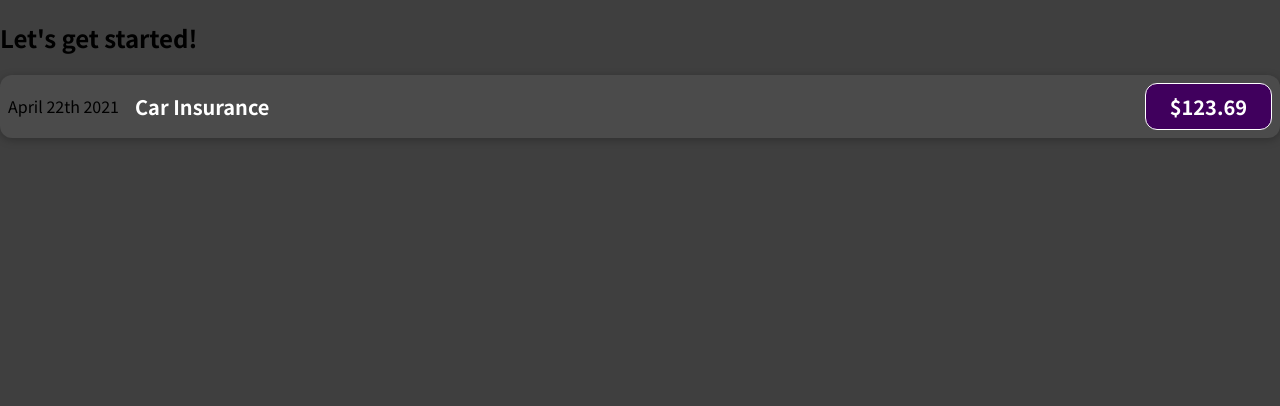
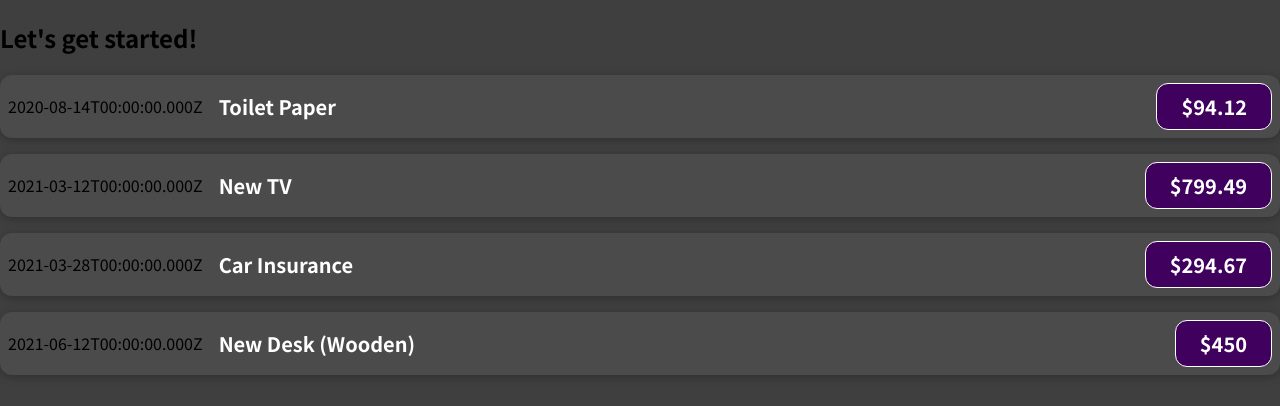
Before and after one commit to NiVanc/react-expenses, a JavaScript app: page / in a window 1280 px wide. Shown: the top 406 px of the page. Built offline with nearby package versions, Linux system fonts and the light colour scheme.

Commit message:
Use props for the expense-item component

```diff
--- a/src/App.js
+++ b/src/App.js
@@ -1,10 +1,51 @@
 import ExpenseItem from "./components/ExpenseItem";
 
 function App() {
+  const expenses = [
+    {
+      id: "e1",
+      title: "Toilet Paper",
+      amount: 94.12,
+      date: new Date(2020, 7, 14),
+    },
+    { id: "e2", title: "New TV", amount: 799.49, date: new Date(2021, 2, 12) },
+    {
+      id: "e3",
+      title: "Car Insurance",
+      amount: 294.67,
+      date: new Date(2021, 2, 28),
+    },
+    {
+      id: "e4",
+      title: "New Desk (Wooden)",
+      amount: 450,
+      date: new Date(2021, 5, 12),
+    },
+  ];
+
   return (
     <div>
       <h2>Let's get started!</h2>
-      <ExpenseItem></ExpenseItem>
+      <ExpenseItem
+        title={expenses[0].title}
+        amount={expenses[0].amount}
+        date={expenses[0].date}
+      ></ExpenseItem>
+      <ExpenseItem
+        title={expenses[1].title}
+        amount={expenses[1].amount}
+        date={expenses[1].date}
+      ></ExpenseItem>
+      <ExpenseItem
+        title={expenses[2].title}
+        amount={expenses[2].amount}
+        date={expenses[2].date}
+      ></ExpenseItem>
+      <ExpenseItem
+        title={expenses[3].title}
+        amount={expenses[3].amount}
+        date={expenses[3].date}
+      ></ExpenseItem>
     </div>
   );
 }
--- a/src/components/ExpenseItem.js
+++ b/src/components/ExpenseItem.js
@@ -1,12 +1,12 @@
 import "./ExpenseItem.css";
 
-function ExpenseItem() {
+function ExpenseItem(props) {
   return (
     <div className="expense-item">
-      <div>April 22th 2021</div>
+      <div>{props.date.toISOString()}</div>
       <div className="expense-item__description">
-        <h2>Car Insurance</h2>
-        <div className="expense-item__price">$123.69</div>
+        <h2>{props.title}</h2>
+        <div className="expense-item__price">${props.amount}</div>
       </div>
     </div>
   );
```
Also changed, not shown: 1 other file (tests, documents, lock files or other folders).
